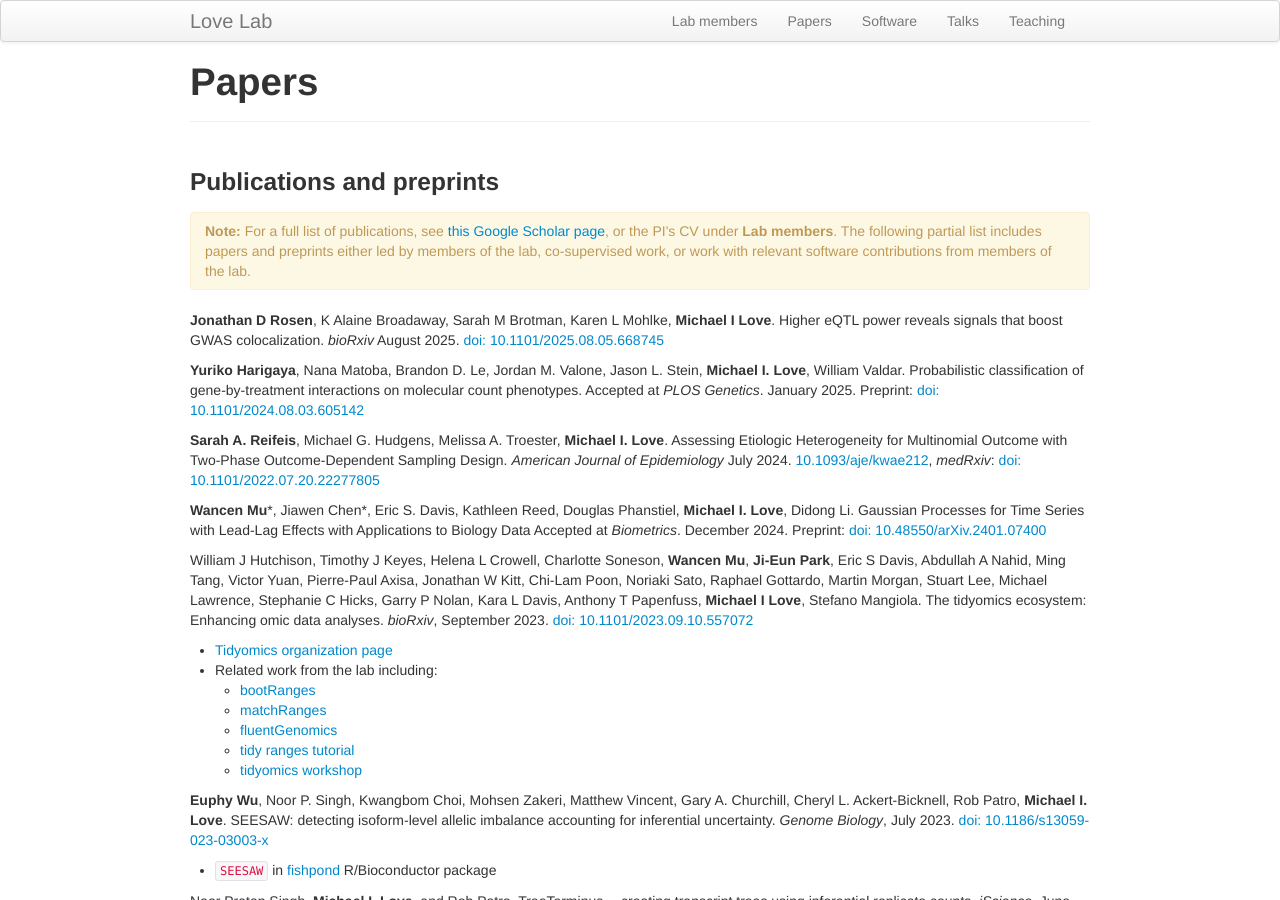
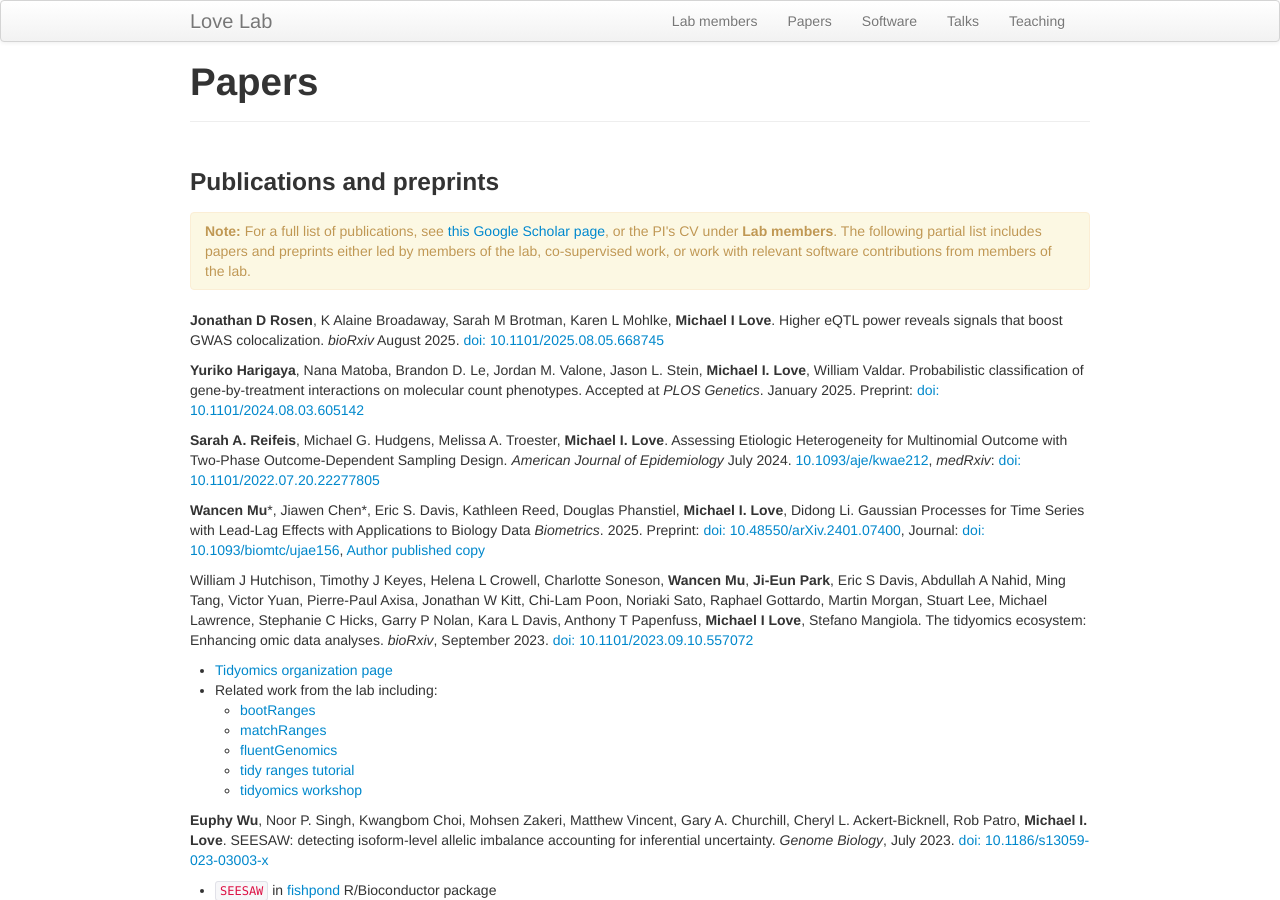
Before and after one commit to mikelove/mikelove.github.io, a Jekyll site: the page built from pages/papers.md, in a window 1280 px wide and 900 px high. Built offline with Jekyll 4.4.1, drawn with Linux system fonts in a browser that asks for light colours.

Commit message:
update wancen paper

```diff
--- a/pages/papers.md
+++ b/pages/papers.md
@@ -32,8 +32,10 @@ Assessing Etiologic Heterogeneity for Multinomial Outcome with Two-Phase Outcome
 
 **Wancen Mu**\*, Jiawen Chen\*, Eric S. Davis, Kathleen Reed, Douglas Phanstiel, **Michael I. Love**, Didong Li.
 Gaussian Processes for Time Series with Lead-Lag Effects with Applications to Biology Data
-Accepted at *Biometrics*. December 2024. Preprint:
-[doi: 10.48550/arXiv.2401.07400](https://doi.org/10.48550/arXiv.2401.07400)
+*Biometrics*. 2025. Preprint:
+[doi: 10.48550/arXiv.2401.07400](https://doi.org/10.48550/arXiv.2401.07400),
+Journal: [doi: 10.1093/biomtc/ujae156](https://doi.org/10.1093/biomtc/ujae156),
+[Author published copy](../assets/wancen_mu_2025.pdf)
 
 William J Hutchison, Timothy J Keyes, Helena L Crowell, Charlotte Soneson, **Wancen Mu**, **Ji-Eun Park**, Eric S Davis, Abdullah A Nahid, Ming Tang, Victor Yuan, Pierre-Paul Axisa, Jonathan W Kitt, Chi-Lam Poon, Noriaki Sato, Raphael Gottardo, Martin Morgan, Stuart Lee, Michael Lawrence, Stephanie C Hicks, Garry P Nolan, Kara L Davis, Anthony T Papenfuss, **Michael I Love**, Stefano Mangiola.
 The tidyomics ecosystem: Enhancing omic data analyses.
```
Also changed, not shown: 1 other file.
